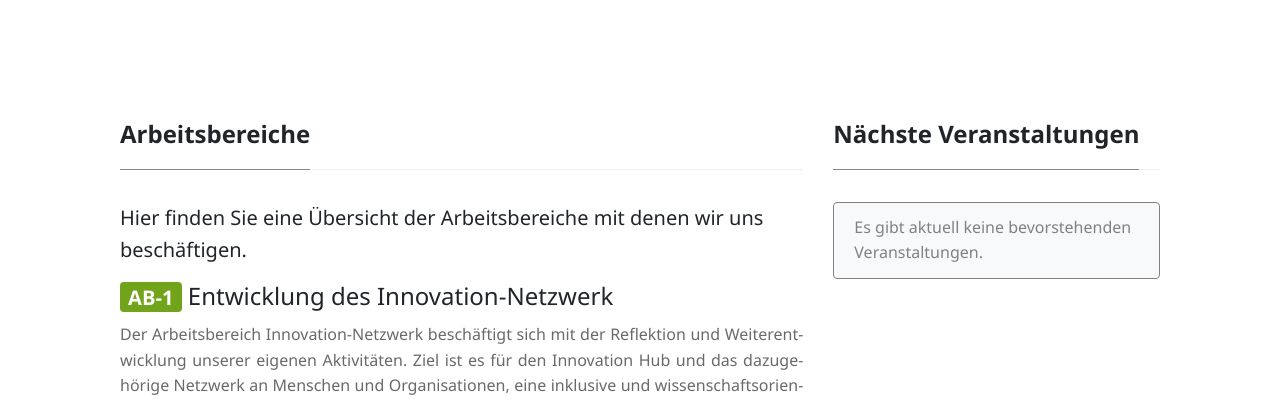
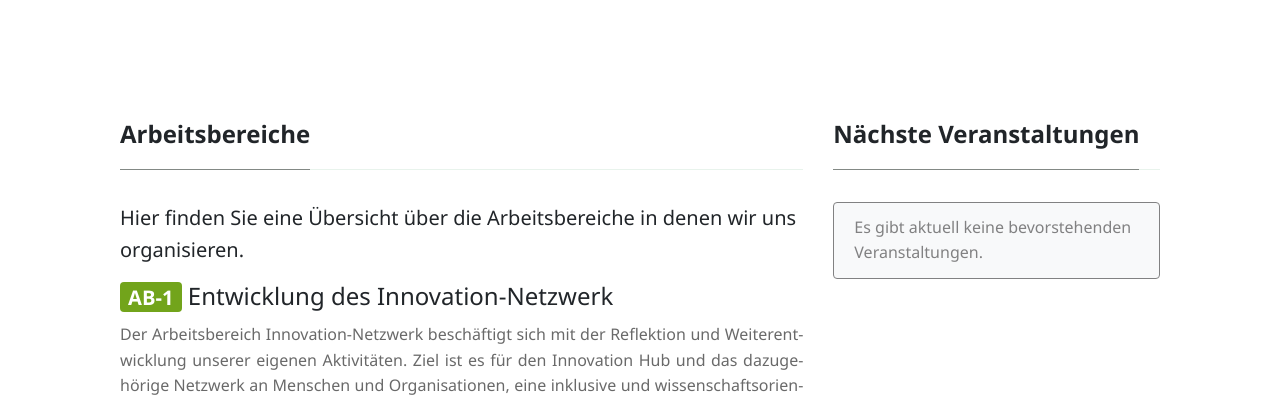
Before and after one commit to innovation-hub-inklusion/innovation-hub-inklusion.github.io, a Jekyll site: the page built from _pages/workareas.html, in a window 1280 px wide and 900 px high. Shown: the top 399 px of the window. Built offline with Jekyll 4.4.1, drawn with Linux system fonts in a browser that asks for light colours.

Commit message:
Update workareas

```diff
--- a/_pages/workareas.html
+++ b/_pages/workareas.html
@@ -4,7 +4,7 @@ layout: page-sidebar-events
 permalink: "/workareas.html"
 ---
 
-<p class="mb-3 lead">Hier finden Sie eine Übersicht der Arbeitsbereiche mit denen wir uns beschäftigen.</p>
+<p class="mb-3 lead">Hier finden Sie eine Übersicht über die Arbeitsbereiche in denen wir uns organisieren.</p>
 
 {% assign sorted_workareas = site.workareas | sort: "sort_order" %}
 {% for workarea in sorted_workareas %}
```
